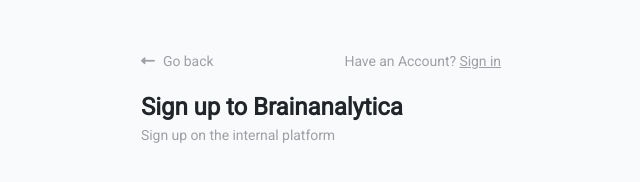
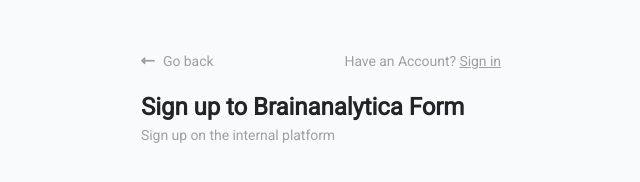
Before and after one commit to TimilehinEmmanuelOJO/form, a plain HTML site: page index.html in a window 1280 px wide. Shown: the top 182 px of the page, 319-959 px from the left. Drawn offline with Linux system fonts and the light colour scheme.

Commit message:
Changed H1 title

```diff
--- a/index.html
+++ b/index.html
@@ -125,7 +125,7 @@
                     <div><p> Have an Account? <a href="">Sign in</a></p></div>
                 </div>
                 <div>
-                    <h1>Sign up to Brainanalytica</h1>
+                    <h1>Sign up to Brainanalytica Form</h1>
                     <p class="sign">Sign up on the internal platform</p>
                 </div>
                 <div class="input">
```
